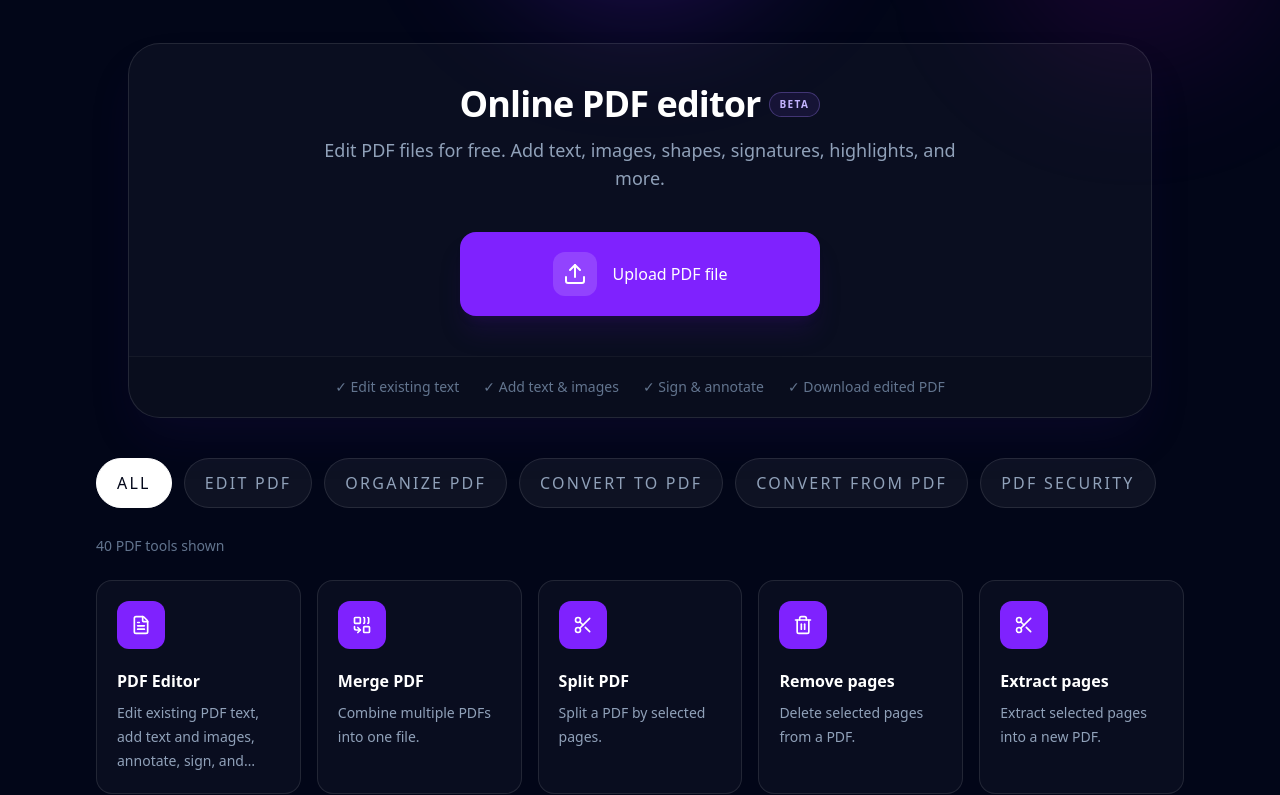
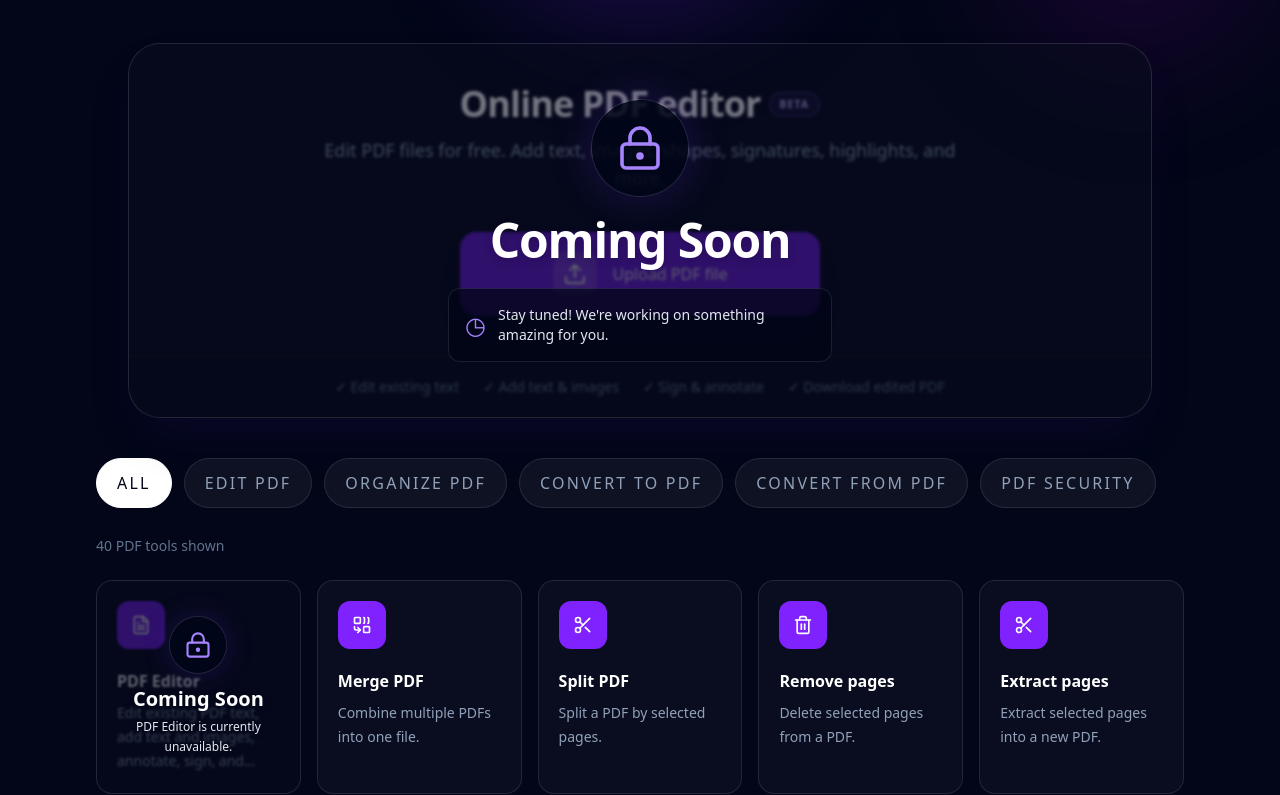
Before and after one commit to Surya-1301/PDFVerse, a Next.js app: page / in a window 1280 px wide. Shown: the part 311-1106 px from the top of the page. Built offline with nearby package versions, Linux system fonts and the light colour scheme.

Commit message:
“PDFVerse”

```diff
--- a/app/page.tsx
+++ b/app/page.tsx
@@ -21,7 +21,6 @@ import {
 } from "lucide-react";
 
 import { Container } from "@/components/Container";
-import { storePdfForEditor } from "@/lib/pdfEditorLaunch";
 
 type Category =
   | "all"
@@ -373,57 +372,8 @@ export default function Home() {
   const [activeCategory, setActiveCategory] =
     useState<Category>("all");
 
-  // Quick-start Online PDF Editor launcher state.
-  const editorFileInputRef = useRef<HTMLInputElement | null>(null);
-  const [editorUploading, setEditorUploading] = useState(false);
-
-  async function handleEditorPdfSelected(
-    event: React.ChangeEvent<HTMLInputElement>,
-  ) {
-    const file = event.target.files?.[0] ?? null;
-
-    // Allow selecting the same file again after returning to this page.
-    event.target.value = "";
-
-    if (!file) return;
-
-    const isPdf =
-      file.type === "application/pdf" ||
-      file.name.toLowerCase().endsWith(".pdf");
-
-    if (!isPdf) {
-      window.alert("Please select a PDF file.");
-      return;
-    }
-
-    try {
-      setEditorUploading(true);
-
-      await storePdfForEditor(file);
-
-      window.location.assign(
-        "/pdf-editor?tool=pdf-editor&source=homepage",
-      );
-    } catch (uploadError) {
-      console.error("Could not prepare PDF for editor:", uploadError);
-      window.alert(
-        "Could not open this PDF. Please try again.",
-      );
-    } finally {
-      setEditorUploading(false);
-    }
-  }
-
-  function openEditorFilePicker() {
-    editorFileInputRef.current?.click();
-  }
-
-  function startBlankPdfEditor() {
-    window.location.assign(
-      "/pdf-editor?tool=pdf-editor&source=homepage&blank=true",
-    );
-  }
-
+  // The Online PDF Editor is temporarily unavailable.
+  // Keep the UI visible, but prevent all interaction with the editor.
   useEffect(() => {
     if (typeof window === "undefined") return;
 
@@ -543,20 +493,12 @@ export default function Home() {
 
         {/* =====================================================
             ONLINE PDF EDITOR
-            Sejda-inspired quick-start section
+            Temporarily disabled / Coming Soon
         ====================================================== */}
         <div className="mx-auto mt-10 max-w-5xl">
-          <div
-            className="
-              overflow-hidden
-              rounded-[2rem]
-              border
-              border-white/10
-              bg-white/[0.035]
-              shadow-2xl
-              shadow-violet-950/20
-            "
-          >
+          <div className="relative overflow-hidden rounded-[2rem] border border-white/10 bg-white/[0.035] shadow-2xl shadow-violet-950/20">
+            {/* Original editor UI remains visible underneath the overlay */}
+            <div aria-hidden="true">
               {/* Editor heading */}
               <div className="px-5 pt-8 text-center sm:px-8 sm:pt-10">
                 <div className="flex items-center justify-center gap-2">
@@ -564,112 +506,74 @@ export default function Home() {
                     Online PDF editor
                   </h2>
 
-                <span
-                  className="
-                    rounded-full
-                    border
-                    border-violet-400/30
-                    bg-violet-500/10
-                    px-2.5
-                    py-1
-                    text-[10px]
-                    font-bold
-                    uppercase
-                    tracking-[0.14em]
-                    text-violet-300
-                  "
-                >
+                  <span className="rounded-full border border-violet-400/30 bg-violet-500/10 px-2.5 py-1 text-[10px] font-bold uppercase tracking-[0.14em] text-violet-300">
                     BETA
                   </span>
                 </div>
 
                 <p className="mx-auto mt-3 max-w-2xl text-base leading-7 text-slate-400 sm:text-lg">
-                Edit PDF files for free. Add text, images,
-                shapes, signatures, highlights, and more.
+                  Edit PDF files for free. Add text, images, shapes, signatures,
+                  highlights, and more.
                 </p>
               </div>
 
-            {/* =================================================
-                EDIT PDF BUTTON
-            ================================================== */}
+              {/* Disabled editor button */}
               <div className="flex flex-col items-center px-5 py-8 sm:px-8 sm:py-10">
-              <div className="relative flex flex-col items-center">
+                <div className="flex flex-col items-center">
                   <button
                     type="button"
-                  onClick={openEditorFilePicker}
-                  disabled={editorUploading}
-                  className="
-                    group inline-flex min-w-[280px] items-center justify-center gap-4
-                    rounded-2xl bg-violet-600 px-7 py-4 text-lg font-bold text-white
-                    shadow-xl shadow-violet-950/30
-                    transition-all duration-200
-                    hover:-translate-y-0.5 hover:bg-violet-500
-                    hover:shadow-violet-900/40
-                    active:translate-y-0
-                    disabled:cursor-wait disabled:opacity-70
-                    sm:min-w-[360px] sm:px-9 sm:py-5 sm:text-xl
-                  "
+                    disabled
+                    aria-disabled="true"
+                    className="inline-flex min-w-[280px] cursor-not-allowed items-center justify-center gap-4 rounded-2xl bg-violet-600 px-7 py-4 text-lg font-bold text-white opacity-80 shadow-xl shadow-violet-950/30 sm:min-w-[360px] sm:px-9 sm:py-5 sm:text-xl"
                   >
-                  <span
-                    className="
-                      flex h-11 w-11 shrink-0 items-center justify-center
-                      rounded-xl bg-white/15
-                    "
-                  >
+                    <span className="flex h-11 w-11 shrink-0 items-center justify-center rounded-xl bg-white/15">
                       <Upload className="h-6 w-6" />
                     </span>
-
-                  <span>
-                    {editorUploading ? "Opening PDF..." : "Upload PDF file"}
-                  </span>
+                    <span>Upload PDF file</span>
                   </button>
-
-                <input
-                  ref={editorFileInputRef}
-                  type="file"
-                  accept="application/pdf,.pdf"
-                  className="hidden"
-                  onChange={handleEditorPdfSelected}
-                />
                 </div>
               </div>
 
-            {/* =================================================
-                EDITOR FEATURES
-            ================================================== */}
+              {/* Editor features */}
+              <div className="flex flex-wrap items-center justify-center gap-x-6 gap-y-3 border-t border-white/5 bg-black/10 px-5 py-5 text-xs text-slate-500 sm:text-sm">
+                <span>✓ Edit existing text</span>
+                <span>✓ Add text &amp; images</span>
+                <span>✓ Sign &amp; annotate</span>
+                <span>✓ Download edited PDF</span>
+              </div>
+            </div>
+
+            {/* Full-area Coming Soon overlay */}
             <div
-              className="
-                flex
-                flex-wrap
-                items-center
-                justify-center
-                gap-x-6
-                gap-y-3
-                border-t
-                border-white/5
-                bg-black/10
-                px-5
-                py-5
-                text-xs
-                text-slate-500
-                sm:text-sm
-              "
+              className="absolute inset-0 z-30 flex items-center justify-center bg-slate-950/55 px-4 backdrop-blur-[1.5px]"
+              role="dialog"
+              aria-modal="true"
+              aria-label="Online PDF Editor coming soon"
+              onClick={(event) => event.stopPropagation()}
+              onPointerDown={(event) => event.stopPropagation()}
             >
-              <span className="transition hover:text-slate-300">
-                ✓ Edit existing text
+              <div className="w-full max-w-xl p-5 text-center sm:p-8">
+                {/* Lock */}
+                <div className="mx-auto flex h-20 w-20 items-center justify-center rounded-full bg-slate-950/85 text-violet-400 shadow-[0_0_45px_rgba(124,58,237,0.22)] ring-1 ring-white/10 sm:h-24 sm:w-24">
+                  <LockKeyhole className="h-10 w-10 stroke-[1.8] sm:h-12 sm:w-12" />
+                </div>
+
+                {/* Heading */}
+                <h3 className="mt-5 text-4xl font-black tracking-tight text-white drop-shadow-lg sm:text-5xl">
+                  Coming Soon
+                </h3>
+                {/* Info card — translucent so the original background remains visible */}
+                <div className="mx-auto mt-6 flex max-w-sm items-center gap-3 rounded-xl border border-white/10 bg-slate-950/45 p-4 text-left backdrop-blur-[2px]">
+                  <span className="text-2xl text-violet-400" aria-hidden="true">
+                    ◷
                   </span>
+                  <p className="text-sm leading-5 text-slate-200">
+                    Stay tuned! We&apos;re working on something amazing for you.
+                  </p>
+                </div>
 
-              <span className="transition hover:text-slate-300">
-                ✓ Add text &amp; images
-              </span>
 
-              <span className="transition hover:text-slate-300">
-                ✓ Sign &amp; annotate
-              </span>
-
-              <span className="transition hover:text-slate-300">
-                ✓ Download edited PDF
-              </span>
+              </div>
             </div>
           </div>
         </div>
@@ -752,6 +656,48 @@ export default function Home() {
           <div className="mt-6 hidden gap-4 sm:grid sm:grid-cols-2 lg:grid-cols-3 xl:grid-cols-5">
             {visibleTools.map((tool) => {
               const Icon = tool.icon;
+              const isPdfEditor = tool.title === "PDF Editor";
+
+              if (isPdfEditor) {
+                return (
+                  <div
+                    key={tool.href}
+                    className="relative min-h-[170px] overflow-hidden rounded-2xl border border-white/10 bg-white/[0.03]"
+                    aria-disabled="true"
+                  >
+                    <div className="flex h-full min-h-[170px] flex-col p-5 text-left opacity-80" aria-hidden="true">
+                      <div className="mb-5 flex h-12 w-12 items-center justify-center rounded-xl bg-violet-600 text-white">
+                        <Icon className="h-5 w-5" />
+                      </div>
+
+                      <h2 className="text-base font-semibold text-white">
+                        {tool.title}
+                      </h2>
+
+                      <p className="mt-2 line-clamp-3 text-sm leading-6 text-slate-400">
+                        {tool.description}
+                      </p>
+                    </div>
+
+                    <div
+                      className="absolute inset-0 z-20 flex items-center justify-center bg-slate-950/55 p-4 backdrop-blur-[1px]"
+                      aria-label="PDF Editor coming soon"
+                    >
+                      <div className="w-full p-2 text-center">
+                        <div className="mx-auto flex h-14 w-14 items-center justify-center rounded-full bg-slate-950/85 text-violet-400 shadow-[0_0_30px_rgba(124,58,237,0.2)] ring-1 ring-white/10">
+                          <LockKeyhole className="h-7 w-7 stroke-[1.8]" />
+                        </div>
+                        <h3 className="mt-3 text-xl font-black text-white drop-shadow-lg">
+                          Coming Soon
+                        </h3>
+                        <p className="mt-1 text-xs leading-5 text-slate-200 drop-shadow-md">
+                          PDF Editor is currently unavailable.
+                        </p>
+                      </div>
+                    </div>
+                  </div>
+                );
+              }
 
               return (
                 <Link
@@ -810,6 +756,46 @@ export default function Home() {
           <div className="mt-6 grid gap-3 sm:hidden">
             {visibleTools.map((tool) => {
               const Icon = tool.icon;
+              const isPdfEditor = tool.title === "PDF Editor";
+
+              if (isPdfEditor) {
+                return (
+                  <div
+                    key={`${tool.href}-mobile`}
+                    className="relative w-full overflow-hidden rounded-2xl border border-violet-400/20 bg-gradient-to-r from-violet-950/80 via-violet-900/50 to-[#0b1020]"
+                    aria-disabled="true"
+                  >
+                    <div className="flex w-full items-center gap-4 p-4 text-left opacity-80" aria-hidden="true">
+                      <div className="flex h-14 w-14 shrink-0 items-center justify-center rounded-2xl border border-violet-300/20 bg-violet-600 text-white shadow-[0_0_20px_rgba(124,58,237,0.22)]">
+                        <Icon className="h-6 w-6" />
+                      </div>
+
+                      <div className="min-w-0 flex-1 pr-1">
+                        <h2 className="text-[15px] font-semibold leading-5 text-white">
+                          {tool.title}
+                        </h2>
+                        <p className="mt-1 line-clamp-2 text-[12px] leading-5 text-slate-300/80">
+                          {tool.description}
+                        </p>
+                      </div>
+                    </div>
+
+                    <div className="absolute inset-0 z-20 flex items-center justify-center bg-slate-950/55 px-4 backdrop-blur-[1px]">
+                      <div className="flex items-center gap-3 rounded-xl border border-white/10 bg-slate-950/45 px-4 py-3 backdrop-blur-[2px]">
+                        <div className="flex h-9 w-9 shrink-0 items-center justify-center rounded-full bg-slate-950/85 text-violet-400 ring-1 ring-white/10">
+                          <LockKeyhole className="h-5 w-5 stroke-[1.8]" />
+                        </div>
+                        <div>
+                          <p className="text-sm font-black text-white drop-shadow-md">
+                            Coming Soon
+                          </p>
+
+                        </div>
+                      </div>
+                    </div>
+                  </div>
+                );
+              }
 
               return (
                 <Link
--- /dev/null
+++ b/components/ComingSoonOverlay.tsx
@@ -0,0 +1,67 @@
+import { Clock3, LockKeyhole } from "lucide-react";
+
+export function ComingSoonOverlay({
+  compact = false,
+}: {
+  compact?: boolean;
+}) {
+  return (
+    <div
+      className="absolute inset-0 z-30 flex items-center justify-center bg-slate-950/80 px-4 backdrop-blur-[3px]"
+      role="dialog"
+      aria-modal="true"
+      aria-label="Coming soon"
+      onClick={(event) => event.stopPropagation()}
+      onPointerDown={(event) => event.stopPropagation()}
+    >
+      <div
+        className={
+          compact
+            ? "w-full max-w-[280px] rounded-2xl border border-white/10 bg-slate-950/95 p-4 text-center shadow-2xl shadow-violet-950/40"
+            : "w-full max-w-xl rounded-3xl border border-white/10 bg-slate-950/65 p-6 text-center shadow-2xl shadow-violet-950/40 sm:p-8"
+        }
+      >
+        <div
+          className={
+            compact
+              ? "mx-auto flex h-12 w-12 items-center justify-center rounded-2xl bg-violet-600/20 text-violet-300 ring-1 ring-violet-400/20"
+              : "mx-auto flex h-16 w-16 items-center justify-center rounded-2xl bg-violet-600/20 text-violet-300 ring-1 ring-violet-400/20 sm:h-20 sm:w-20"
+          }
+        >
+          <LockKeyhole
+            className={compact ? "h-6 w-6" : "h-8 w-8"}
+          />
+        </div>
+
+        <h3
+          className={
+            compact
+              ? "mt-3 text-lg font-black text-white"
+              : "mt-5 text-3xl font-black tracking-tight text-white sm:text-4xl"
+          }
+        >
+          Coming Soon
+        </h3>
+
+        <p
+          className={
+            compact
+              ? "mt-2 text-xs leading-5 text-slate-400"
+              : "mx-auto mt-3 max-w-md text-sm leading-6 text-slate-300 sm:text-base"
+          }
+        >
+          The PDF Editor is under development and will be available soon.
+        </p>
+
+        {!compact ? (
+          <div className="mx-auto mt-5 flex max-w-sm items-center gap-3 rounded-2xl border border-white/10 bg-white/[0.035] p-4 text-left">
+            <Clock3 className="h-6 w-6 shrink-0 text-violet-400" />
+            <p className="text-sm leading-5 text-slate-300">
+              Stay tuned! We&apos;re working on something amazing for you.
+            </p>
+          </div>
+        ) : null}
+      </div>
+    </div>
+  );
+}
```
Lines whose indentation alone changed are shown as unchanged.
